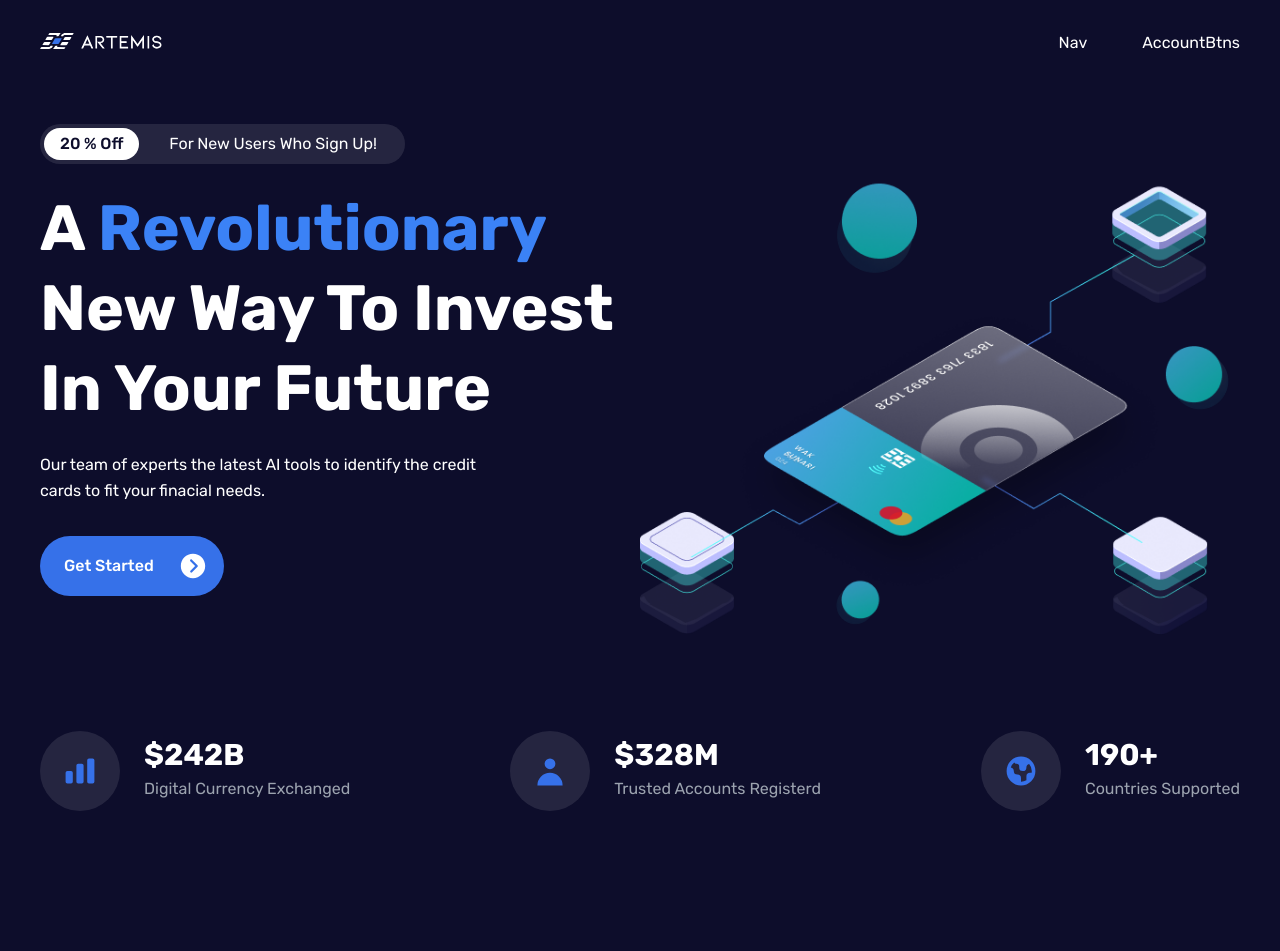
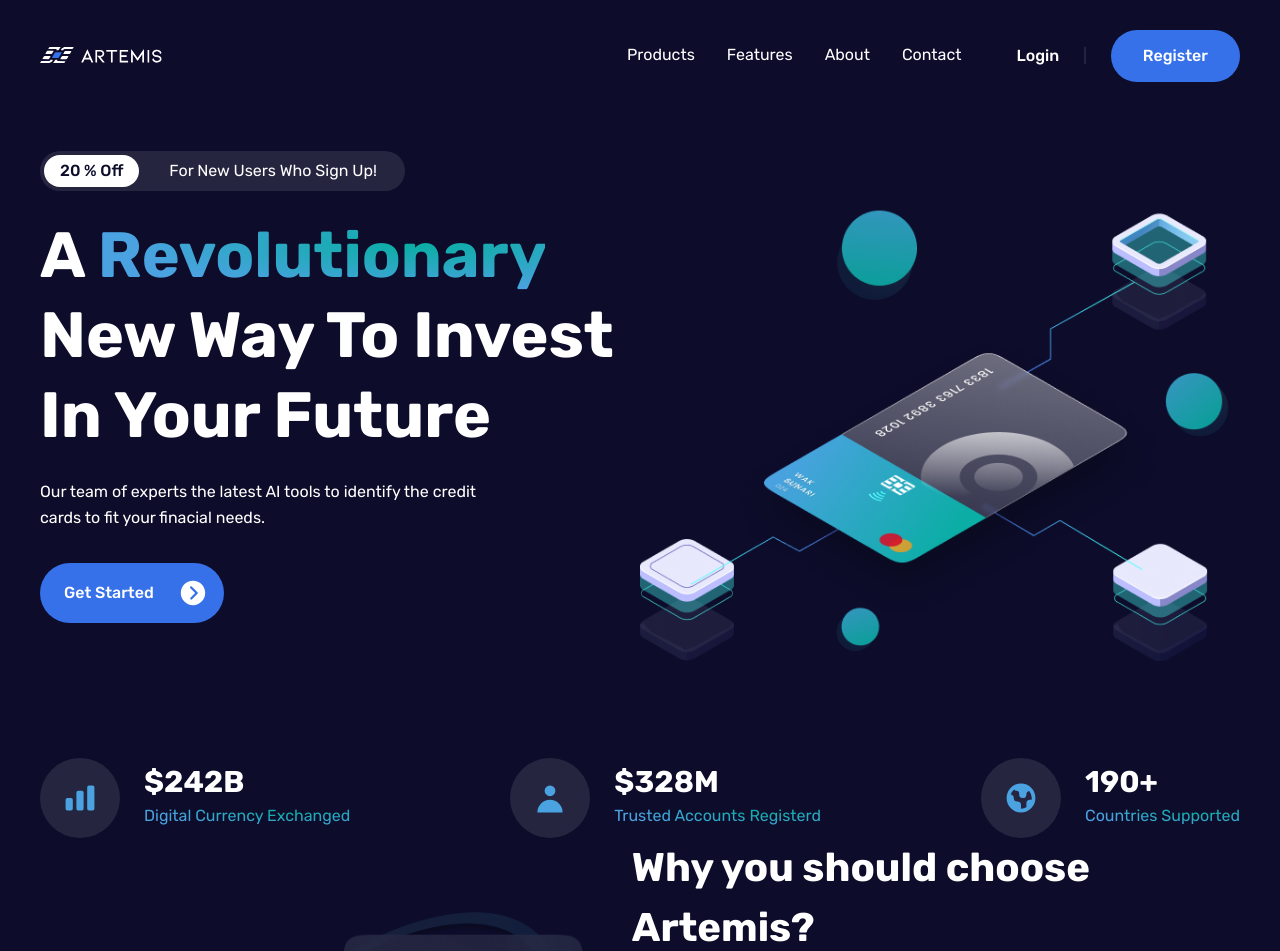
Before and after one commit to milladAyoubi/artemis_payment, a React (Create React App) app in the folder artemis-payment/: page / in a window 1280 px wide. Shown: the top 951 px of the page. Before the commit the page ends 811 px from the top, so only its background shows below. Built offline with nearby package versions, Linux system fonts and the light colour scheme; the HTML template or start-up script is replaced by a standard one.

Commit message:
Why Section

```diff
--- a/artemis-payment/src/App.js
+++ b/artemis-payment/src/App.js
@@ -7,6 +7,7 @@
 
 import Header from './components/Header';
 import Hero from './components/Hero';
+import Why from './components/Why';
 import NavMobile from './components/NavMobile';
 
 import Stats from './components/Stats';
@@ -27,12 +28,14 @@
 
   <div className="overflow-hidden">
       <Header setNavMobile={setNavMobile}/>
+
       <Hero />
 
       <div className={`${navMobile ? 'right-0' : '-right-full'} fixed z-10 top-0 h-full transition-all duration-200`}>
         <NavMobile setNavMobile={setNavMobile}/>
       </div>
       <Stats/>
+      <Why/>
   </div>
 
 
--- a/artemis-payment/src/components/AccountBtns.js
+++ b/artemis-payment/src/components/AccountBtns.js
@@ -1,7 +1,17 @@
 import React from 'react';
 
 const AccountBtns = () => {
-  return <div>AccountBtns</div>;
+    return (
+
+    <div className='flex items-center font-medium'>
+
+        <a className='hover:text-blue-400 transition' href = '#' > Login </a>
+        <span className='mx-6 text-white/20 font-thin'>|</span>
+
+        <button className='btn h-[52px] text-base px-8'>Register</button>
+
+        </div>
+    );
 };
 
 export default AccountBtns;
--- a/artemis-payment/src/components/Hero.js
+++ b/artemis-payment/src/components/Hero.js
@@ -20,7 +20,7 @@
               <div className="px-4">For New Users Who Sign Up!</div>
             </div>
           </div>
-         <h1 className="text-[32px] lg:text-[64px] font-bold leading-tight mb-6 "  data-aos="fade-right" data-aos-delay="100" >A <span className="text-blue-500">Revolutionary</span> New Way To Invest In Your Future</h1>
+         <h1 className="text-[32px] lg:text-[64px] font-bold leading-tight mb-6 "  data-aos="fade-right" data-aos-delay="100" >A <span className="text-gradient">Revolutionary</span> New Way To Invest In Your Future</h1>
          <p className="max-w-[440px] leading-relaxed mb-8" data-aos="fade-up" data-aos-delay="200" >Our team of experts the latest AI tools to identify the credit cards to fit your finacial needs.</p>
           <button className="btn gap-x-6 pl-6 text-sm lg:h16 lg:text-base" data-aos="fade-up" data-aos-delay="200">
             Get Started
--- a/artemis-payment/src/components/Nav.js
+++ b/artemis-payment/src/components/Nav.js
@@ -1,7 +1,23 @@
 import React from 'react';
+import { navData } from '../data';
 
 const Nav = () => {
-  return <div>Nav</div>;
+  return (
+    <nav className='flex items-center'>
+        <ul className='flex gap-x-8'>
+          {navData.map((item, index) => {
+            return  (
+            <li className='border-b-2 border-transparent hover:border-blue-400 transition-all duration-300'key={index}>
+              <a href={item.href}>{item.name}</a>
+            </li>
+
+              );
+          })}
+        </ul>
+
+    </nav>
+
+    );
 };
 
 export default Nav;
--- a/artemis-payment/src/components/Stats.js
+++ b/artemis-payment/src/components/Stats.js
@@ -12,12 +12,12 @@
 
             <div className='flex items-center gap-x-6'>
               <div className='bg-white/10 w-20 h-20 rounded-full flex items-center justify-center text-blue text-2xl lg:text-4xl'>
-                <HiChartBar/>
+                <HiChartBar className='gradient'/>
               </div>
 
               <div>
-                <div className='text-lg font-bold lg:text-[30px] lg:mb-2'>$242B</div>
-                <div className='text-gray-400'>Digital Currency Exchanged</div>
+                <div className='text-lg font-bold lg:text-[30px] lg:mb-2 '>$242B</div>
+                <div className='text-gray-400 text-gradient'>Digital Currency Exchanged</div>
               </div>
             </div>
 
@@ -25,12 +25,12 @@
 
             <div className='flex items-center gap-x-6'>
               <div className='bg-white/10 w-20 h-20 rounded-full flex items-center justify-center text-blue text-2xl lg:text-4xl'>
-                <HiUser/>
+                <HiUser className='gradient'/>
               </div>
 
               <div>
-              <div className='text-lg font-bold lg:text-[30px] lg:mb-2'>$328M</div>
-                <div className='text-gray-400'>Trusted Accounts Registerd</div>
+              <div className='text-lg font-bold lg:text-[30px] lg:mb-2 '>$328M</div>
+                <div className='text-gray-400 text-gradient'>Trusted Accounts Registerd</div>
               </div>
             </div>
 
@@ -38,12 +38,12 @@
 
             <div className='flex items-center gap-x-6'>
               <div className='bg-white/10 w-20 h-20 rounded-full flex items-center justify-center text-blue text-2xl lg:text-4xl'>
-                <HiGlobe/>
+                <HiGlobe className='gradient'/>
               </div>
 
               <div>
-              <div className='text-lg font-bold lg:text-[30px] lg:mb-2'>190+</div>
-                <div className='text-gray-400'>Countries Supported</div>
+              <div className='text-lg font-bold lg:text-[30px] lg:mb-2 '>190+</div>
+                <div className='text-gray-400 text-gradient'>Countries Supported</div>
               </div>
             </div>
 
--- a/artemis-payment/src/components/Why.js
+++ b/artemis-payment/src/components/Why.js
@@ -1,7 +1,32 @@
 import React from 'react';
+import Image from '../assets/img/why-img.png'
 
 const Why = () => {
-  return <div>Why</div>;
+  return (
+    <section>
+
+      <div className='container mx-auto'>
+
+        <div className='flex'>
+
+          <div>
+            <img src={Image} alt="" />
+          </div>
+
+          <div>
+            <h2 className='section-title'>Why you should choose Artemis?</h2>
+            <p className='section-subtitle'>Experience the next generaton
+              cryptocurrencyt platform. No finanacial borders
+            </p>
+            <button className='btn'>Learn More</button>
+          </div>
+
+        </div>
+
+      </div>
+
+    </section>
+  );
 };
 
 export default Why;
--- a/artemis-payment/src/index.css
+++ b/artemis-payment/src/index.css
@@ -1,7 +1,6 @@
 @tailwind base;
 @tailwind components;
 @tailwind utilities;
-
 @layer base {
   body {
     @apply font-primary bg-darkblue text-white leading-normal;
@@ -31,4 +30,24 @@
   .select {
     @apply lg:max-w-[200px] cursor-pointer;
   }
+
+  .text-gradient {
+    background: radial-gradient(
+      64.18% 64.18% at 71.16% 35.69%,
+      #0aaea4 0.89%,
+      #4ba2e1 100%
+    );
+    -webkit-background-clip: text;
+    -webkit-text-fill-color: transparent;
+    background-clip: text;
+    text-fill-color: transparent;
+  }
+
+  .gradient {
+    color: #4ba2e1;
+    -webkit-background-clip: text;
+    -webkit-text-fill-color: transparent;
+    background-clip: text;
+    text-fill-color: transparent;
+  }
 }
```
Also changed, not shown: artemis-payment/src/assets/img/why-img.png, artemis-payment/tailwind.config.js (indentation only).
